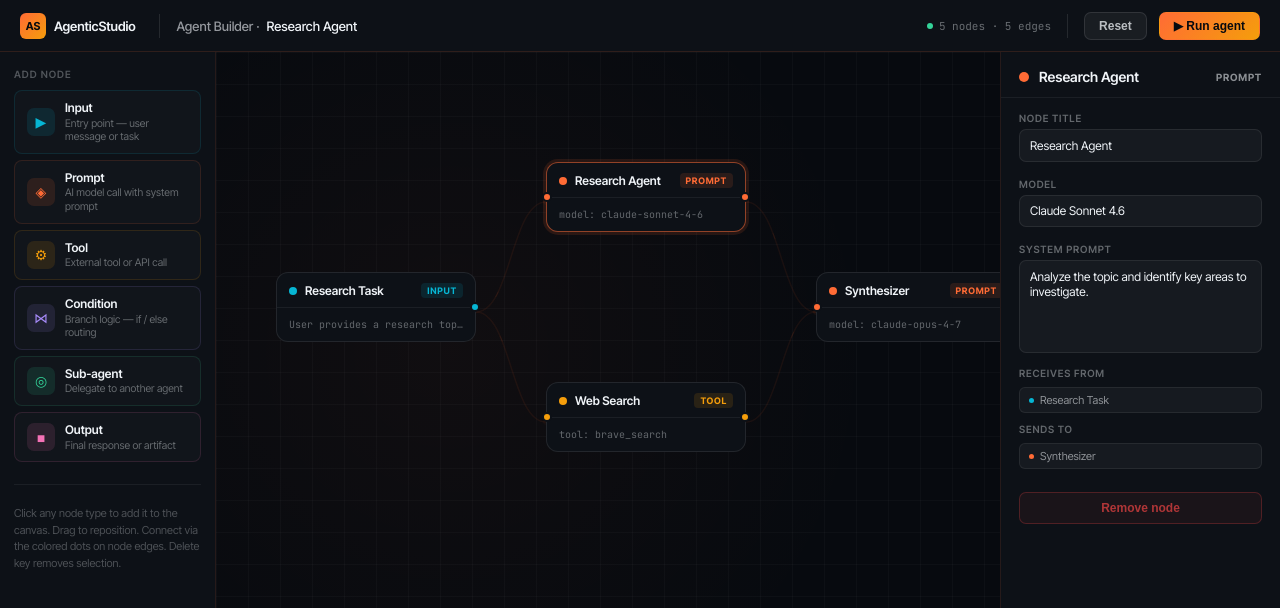
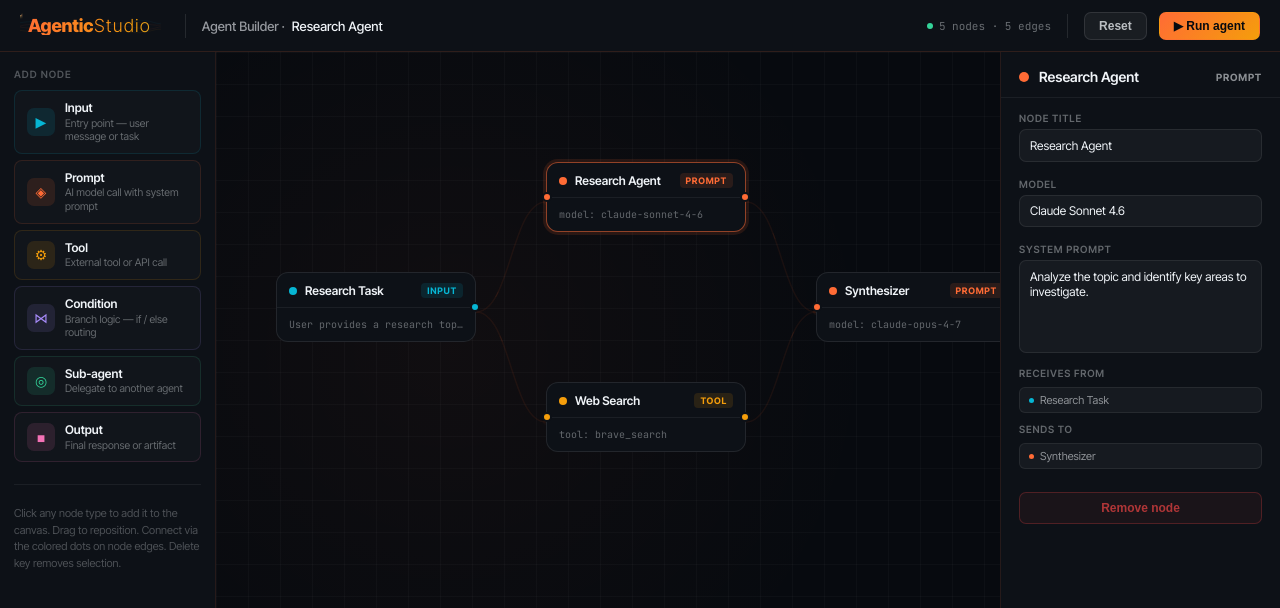
Before and after one commit to john3913/dinosaurai, a Next.js app: page /agenticstudio/app in a window 1280 px wide. Shown: the top 608 px of the page. Built offline with nearby package versions, Linux system fonts and the light colour scheme.

Commit message:
feat: use AgenticWordmark in Agent Builder toolbar, remove AS icon

```diff
--- a/src/app/agenticstudio/app/page.tsx
+++ b/src/app/agenticstudio/app/page.tsx
@@ -2,6 +2,7 @@
 import { useState, useRef, useCallback, useEffect } from 'react';
 import Link from 'next/link';
 import './app.css';
+import { AgenticWordmark } from '../Wordmark';
 
 // ── Types ─────────────────────────────────────────────────────────────────────
 type NodeType = 'input' | 'prompt' | 'tool' | 'condition' | 'subagent' | 'output';
@@ -556,8 +557,7 @@ export default function AgenticStudioApp() {
       {/* Toolbar */}
       <header className="ags-toolbar">
         <Link href="/agenticstudio" className="ags-toolbar-logo">
-          <span className="ags-toolbar-logo-mark">AS</span>
-          AgenticStudio
+          <AgenticWordmark />
         </Link>
         <div className="ags-toolbar-divider" />
         <span className="ags-toolbar-project">
```
